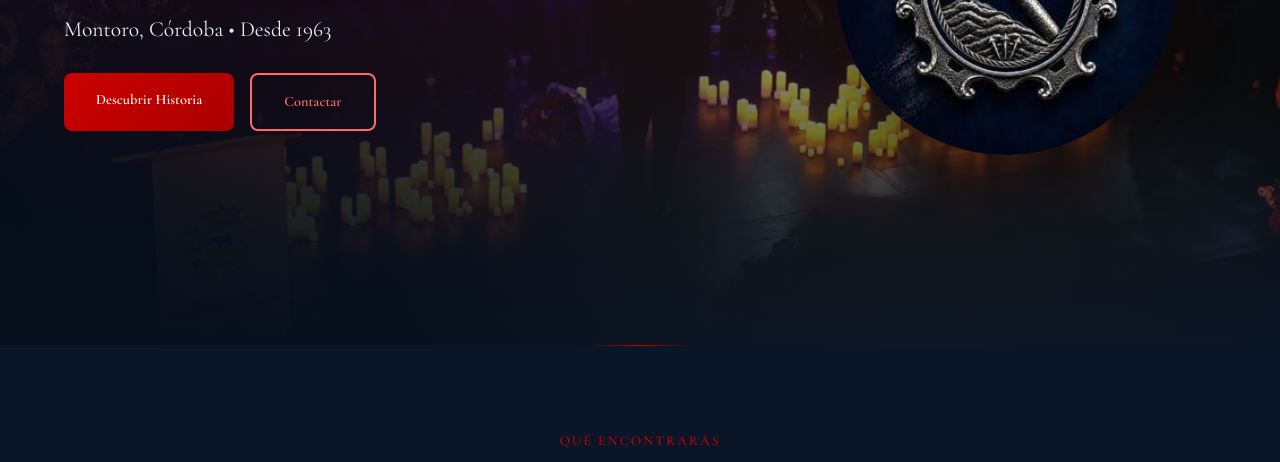
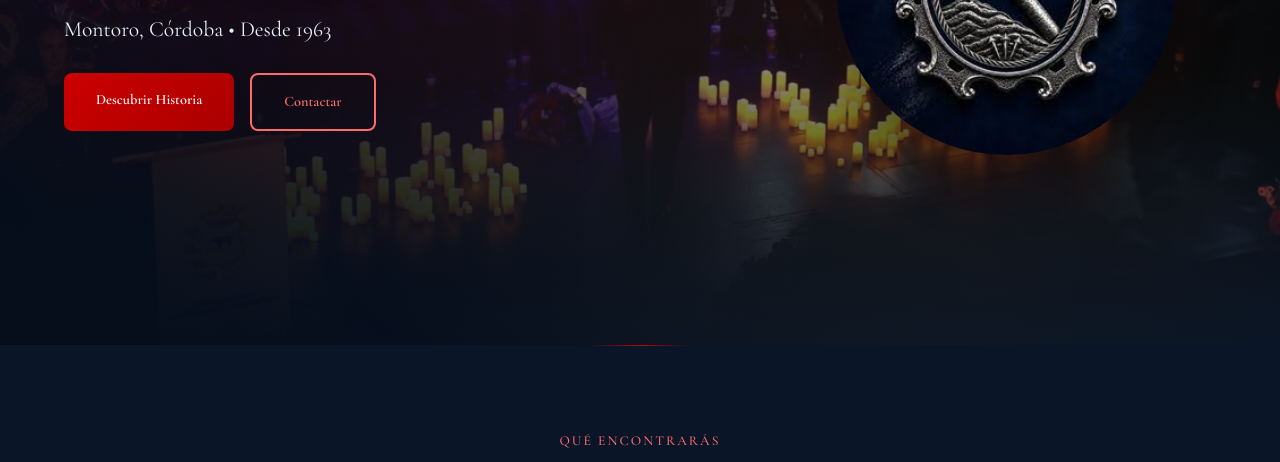
Before and after one commit to zorroparrasyeray-design/amjc-web, an Astro site: page / in a window 1280 px wide. Shown: the part 455-917 px from the top of the page. Built offline with nearby package versions, Linux system fonts and the light colour scheme; Astro itself is replaced by a stand-in of ours.

Commit message:
Mejorar el contraste de las etiquetas de seccion

```diff
--- a/public/styles.css
+++ b/public/styles.css
@@ -179,7 +179,7 @@ button { background: none; border: none; cursor: pointer; font-family: inherit;
 }
 .section::before { content: ''; position: absolute; top: 0; left: 50%; transform: translateX(-50%); width: 100px; height: 1px; background: linear-gradient(90deg, transparent, var(--rojo), transparent); }
 .section-header { text-align: center; margin-bottom: 3rem; }
-.section-tag { display: inline-block; font-size: 0.85rem; font-weight: 500; color: var(--rojo); text-transform: uppercase; letter-spacing: 0.15em; margin-bottom: 0.75rem; }
+.section-tag { display: inline-block; font-size: 0.85rem; font-weight: 500; color: var(--rojo-texto); text-transform: uppercase; letter-spacing: 0.15em; margin-bottom: 0.75rem; }
 .section-title { font-family: var(--fuente-titulos); font-size: clamp(2.2rem, 4.5vw, 3.2rem); font-weight: 500; color: var(--blanco); margin-bottom: 1rem; letter-spacing: 0.01em; }
 .highlight { color: var(--rojo); }
 .section-divider { display: flex; align-items: center; justify-content: center; gap: 1rem; }
```
